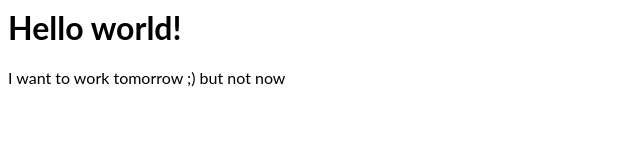
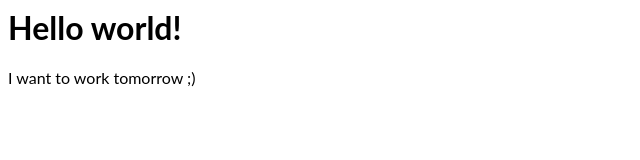
Before and after one commit to AbdunazarovU/leet-code-example, a React (Create React App) app: page / in a window 1280 px wide. Shown: the top 160 px of the page, without its empty margins (0-640 px from the left). Built offline with nearby package versions, Linux system fonts and the light colour scheme.

Commit message:
1 file modified

```diff
--- a/App.tsx
+++ b/App.tsx
@@ -5,7 +5,7 @@ export default function App() {
   return (
     <div>
       <h1>Hello world!</h1>
-      <p>I want to work tomorrow ;) but not now</p>
+      <p>I want to work tomorrow ;)</p>
     </div>
   );
 }
```
